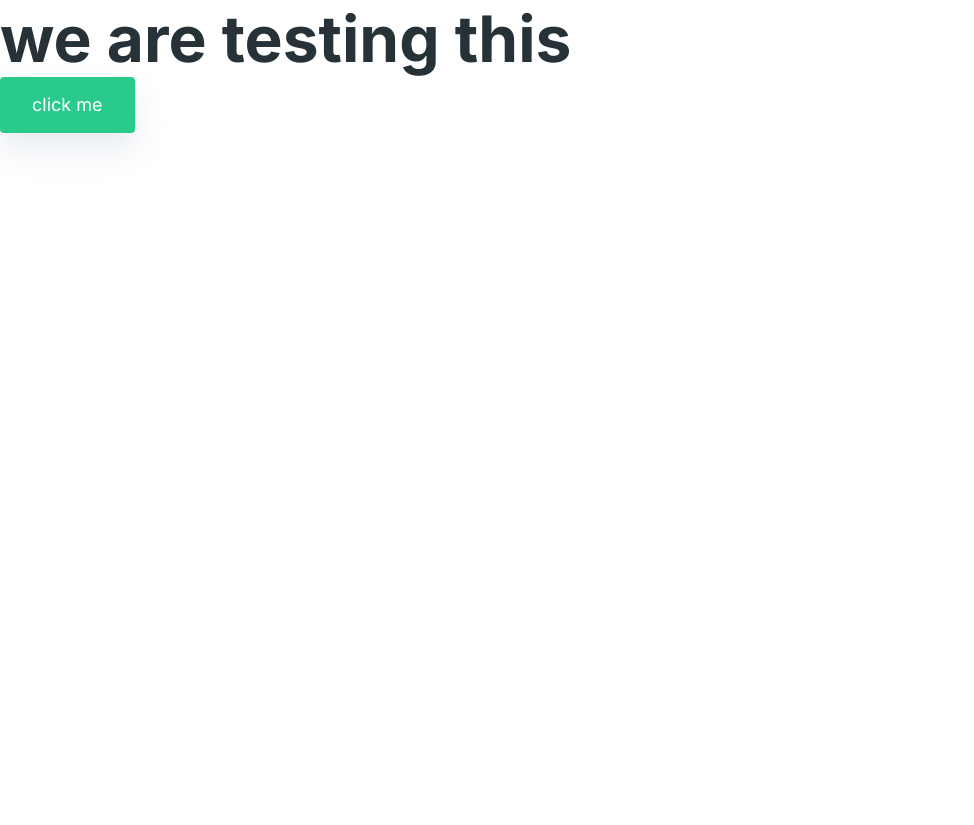
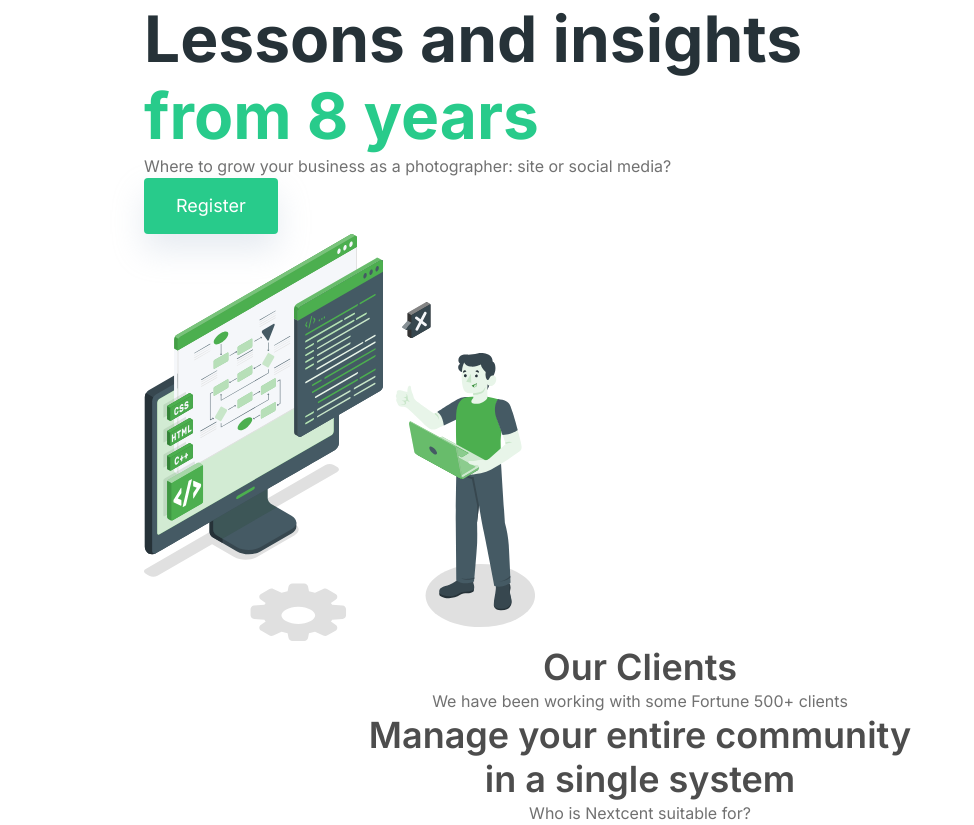
Before and after one commit to najmulhc/nextcent, a plain HTML site: page index.html in a window 1280 px wide. Shown: the whole page, without its empty margins (0-974 px from the left). Before the commit the page ends 800 px from the top, so only its background shows below. Drawn offline with Linux system fonts and the light colour scheme.

Commit message:
css changed

```diff
--- a/index.html
+++ b/index.html
@@ -7,11 +7,42 @@
     <link rel="stylesheet" href="styles/style.css" />
   </head>
   <body>
-    <h1>we are testing this
+    <header></header>
+    <main>
+      <section id="hero">
+        <div>
+          <h1>Lessons and insights <span>from 8 years</span></h1>
+          <p class="body-2">
+            Where to grow your business as a photographer: site or social media?
+          </p>
 
-    </h1>
-
-    <button>click me</button>
+          <button>Register</button>
+        </div>
+        <div>
+          <img src="./assets/hero-image.svg" alt="" />
+        </div>
+      </section>
+      <section id="our-clients">
+        <h2>Our Clients</h2>
+        <p class="body-2">
+          We have been working with some Fortune 500+ clients
+        </p>
+      </section>
+      <section id="manage-community">
+        <h2>
+          Manage your entire community <br />
+          in a single system
+        </h2>
+        <p class="body-2">Who is Nextcent suitable for?</p>
+      </section>
+      <section class="sub-section"></section>
+      <section id="local-business"></section>
+      <section class="sub-section"></section>
+      <section id="customers"></section>
+      <section id="blog"></section>
+      <section id="demo"></section>
+    </main>
+    <footer></footer>
     <script type="module" src="./scripts/index.js"></script>
   </body>
 </html>
--- a/styles/style.css
+++ b/styles/style.css
@@ -6,3 +6,14 @@
   padding: 0;
   box-sizing: border-box;
 }
+
+
+section {
+    width: 100vw;
+    padding: 0 144px;
+
+}
+
+#our-clients , #manage-community{
+    text-align: center;
+}
--- a/styles/typography.css
+++ b/styles/typography.css
@@ -12,10 +12,16 @@ h1 {
   color: var(--black);
 }
 
+h1 span {
+  display: block;
+  color: var(--primary);
+}
+
 h2 {
-  font-weight: 500;
-  font-size: 36ox;
+  font-weight: 600;
+  font-size: 36px;
   line-height: 44px;
+  color: var(--d-grey);
 }
 
 h3 {
@@ -56,7 +62,7 @@ p.body-4 {
 }
 
 button {
-    padding: 16px 32px ;
+  padding: 16px 32px;
   border-radius: 4px;
   color: white;
   background-color: var(--primary);
```
Also changed, not shown: assets/design-site.svg (added), assets/hero-image.svg (added), assets/icons/bookings.svg (added), assets/icons/club.svg (added), assets/icons/clubs.svg (added), assets/icons/dribble.svg (added), assets/icons/insta.svg (added), assets/icons/members.svg (added), assets/icons/membership.svg (added), assets/icons/naitoi].svg (added), assets/icons/payments.svg (added), assets/icons/right-arrow.svg (added), assets/icons/twitter.svg (added), assets/icons/youtube.svg (added), 3 more files. Lines whose indentation alone changed are shown as unchanged.
